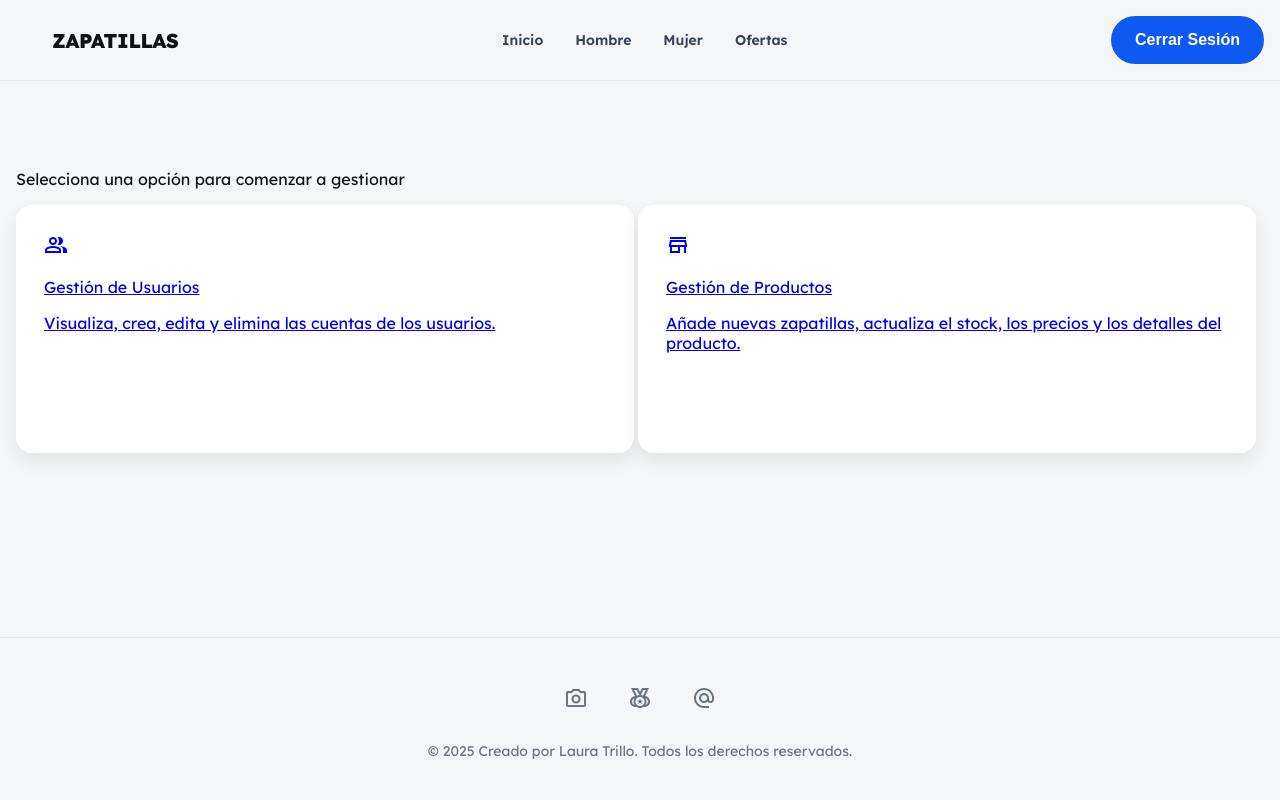
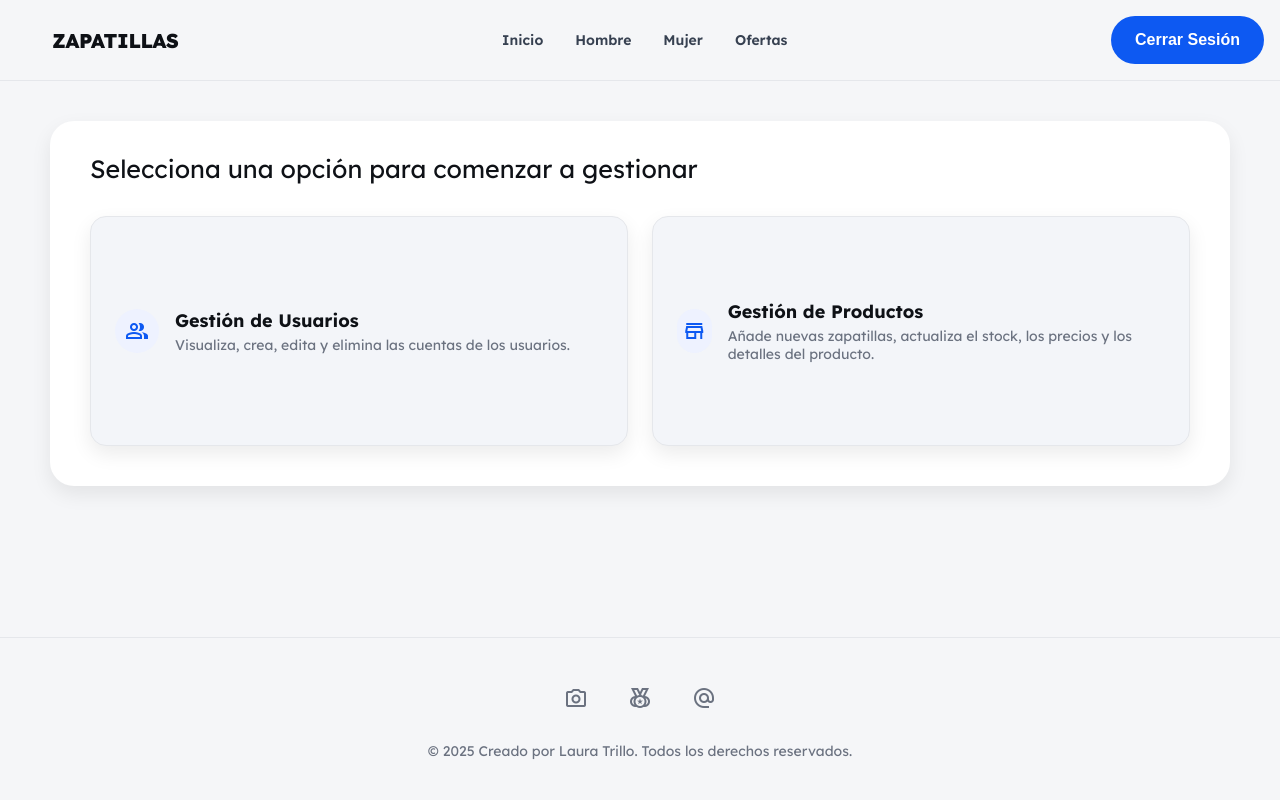
Before and after one commit to Laura-tb/shoe_store, a PHP site: page /clases_desarrollo_servidor/admin.php in a window 1280 px wide. Run offline with PHP 8.4, Linux system fonts and the light colour scheme; the visitor is signed in with stand-in values (Sample User, id 1).

Commit message:
Estilos de página admin.php y de tabla gestión usuarios

```diff
--- a/app/views/UserView.php
+++ b/app/views/UserView.php
@@ -22,6 +22,8 @@
 
         <main>
             <section class="hero">
+                <a href="admin.php">Volver</a>
+
                 <h1>Gestión de Usuarios</h1>
                 <div>
                     <a href="users_create.php">Crear usuario</a>
@@ -37,6 +39,7 @@
                                 <th>CONTRASEÑA</th>
                                 <th>ROL</th>
                                 <th>FECHA CREACIÓN</th>
+                                <th>ACCIONES</th>
                             </tr>
                         </thead>
                         <tbody>
--- a/public/admin.php
+++ b/public/admin.php
@@ -21,44 +21,45 @@
         include('../app/views/layout/navigation.php');
         ?>
 
-        <main>
-            <section class="hero">
-                <div class="container">
+        <main class="admin-main">
+            <section class="admin-panel">
 
-                    <div class="hero-text">
+                    <div class="admin-header-text">
                         <p>
                             Selecciona una opción para comenzar a gestionar
                         </p>
                     </div>
-                    <!-- Option cards -->
-                    <div class="options-card">
-                        <div class="card">
+
+                    <!-- Cards -->
+                    <div class="admin-grid">
+                        <article class="card">
                             <a href="admin_users.php">
-                                <div>
+                                <div class="admin-card-icon">
                                     <span class="material-symbols-outlined text-3xl">group</span>
                                 </div>
-                                <div>
-                                    <p>Gestión de Usuarios</p>
+                                <div class="admin-card-body">
+                                    <h2>Gestión de Usuarios</h2>
                                     <p>Visualiza, crea, edita y elimina las cuentas de los usuarios.</p>
                                 </div>
                             </a>
-                        </div>
-                        <div class="card">
+                        </article>
+
+                        <article class="card">
                             <a href="#">
-                                <div>
+                                <div class="admin-card-icon">
                                     <span class="material-symbols-outlined text-3xl">store</span>
                                 </div>
-                                <div>
-                                    <p>Gestión de Productos</p>
+                                <div class="admin-card-body">
+                                    <h2>Gestión de Productos</h2>
                                     <p>Añade nuevas zapatillas, actualiza el stock, los precios y los detalles del
                                         producto.
                                     </p>
                                 </div>
                             </a>
-                        </div>
+                        </article>
                     </div>
 
-                </div>
+
             </section>
         </main>
 
--- a/public/css/styles.css
+++ b/public/css/styles.css
@@ -4,6 +4,7 @@
     --ink: #0e1116;
     --muted: #6b7280;
     --card: #ffffff;
+    --card_admin: #dbdee4;
     --shadow: 0 8px 20px rgba(0, 0, 0, .08);
     --radius: 16px;
     --radius-lg: 24px;
@@ -394,39 +395,257 @@
     min-height: 192px;
 }
 
-/*TABLA GESTIÓN DE USUARIOS */
+
+/* -------- PÁGINA ADMIN -------- */
+
+body.admin {
+    background: #d4d7dd;
+}
+
+/* Panel central blanco con sombra */
+.admin-main {
+    padding: 40px 16px;
+}
+
+.admin-panel {
+    max-width: 1100px;
+    margin: 0 auto;
+    padding: 32px 40px 40px;
+    background: var(--card);
+    border-radius: var(--radius-lg);
+    box-shadow: var(--shadow);
+}
+
+/* Cabecera de bienvenida */
+.admin-header-text p {
+    margin: 0 0 8px;
+    font-size: 25px;
+    font-weight: 400;
+}
+
+/* Grid de tarjetas */
+.admin-grid {
+    margin-top: 32px;
+    display: grid;
+    grid-template-columns: repeat(auto-fit, minmax(260px, 1fr));
+    gap: 24px;
+}
+
+/* Cards */
+.admin .card {
+    min-height: 180px;
+    display: flex;
+    align-items: flex-start;
+    gap: 16px;
+    background: var(--card);
+    border-radius: var(--radius);
+    box-shadow: var(--shadow);
+    padding: 24px;
+    border: 1px solid #e5e7eb;
+    cursor: pointer;
+    transition: transform .15s ease, box-shadow .15s ease, border-color .15s ease;
+}
+
+.admin .card:hover {
+    transform: translateY(-2px);
+    border-color: var(--primary);
+    box-shadow: 0 16px 35px rgba(0, 0, 0, 0.08);
+}
+
+/* Icono redondo de la tarjeta */
+.admin-card-icon {
+    width: 44px;
+    height: 44px;
+    border-radius: 999px;
+    display: flex;
+    align-items: center;
+    justify-content: center;
+    background: #eef2ff;
+    color: var(--primary);
+    font-size: 24px; /* material-symbols */
+}
+
+/* Textos de la tarjeta */
+.admin-card-body h2 {
+    margin: 0 0 4px;
+    font-size: 18px;
+    font-weight: 700;
+}
+
+.admin-card-body p {
+    margin: 0;
+    color: var(--muted);
+    font-size: 14px;
+}
+/* -------- ENLACES DENTRO DE CARDS -------- */
+
+.admin-grid .card a {
+    display: flex;
+    align-items: center;
+    justify-content: flex-start;
+    gap: 16px;
+    width: 100%;
+    height: 100%;
+    text-decoration: none;
+    color: inherit;
+}
+
+/* Para que el hover funcione aunque el mouse esté sobre el <a> */
+.admin-grid .card:hover a h2 {
+    color: var(--primary);
+}
+
+.admin-grid .card a h2 {
+    transition: color .2s ease;
+}
+
+.admin-grid .card {
+    cursor: pointer;
+    width: auto;
+    background-color: #f3f5f9;
+}
+
+/* Quitar subrayado al pasar el ratón */
+.admin-grid .card a:hover {
+    text-decoration: none;
+}
+
+
+
+/* Responsive */
+@media (max-width: 640px) {
+    .admin-panel {
+        padding: 24px 20px 28px;
+    }
+
+    .admin-header-text h1 {
+        font-size: 24px;
+    }
+}
+
+
+
+
+/* ---------- MAIN GESTIÓN DE USUARIOS ---------- */
+
+.admin_users main {
+    padding: 40px 16px 60px;
+    display: flex;
+    justify-content: center;
+}
+
+.admin_users .hero {
+    width: 100%;
+    background: var(--card);
+    border-radius: var(--radius-lg);
+    box-shadow: var(--shadow);
+    padding: 32px 40px 40px;
+}
+
+.admin_users .hero h1 {
+    margin: 0 0 40px;
+    text-align: center;
+    font-size: 28px;
+    font-weight: 800;
+}
+
+/* enlace “Crear usuario” */
+.admin_users .hero > div:first-of-type {
+    margin-bottom: 3%;
+}
+
+.admin_users .hero a  {
+    font-size: 14px;
+    text-decoration: none;
+    color: var(--primary);
+    font-weight: 600;
+}
+
+.admin_users .hero a:hover {
+    text-decoration: underline;
+}
+
+/* contenedor tabla */
+.admin_users .hero .container {
+    margin-top: 8px;
+    padding: 0;
+}
+
+/* ---------- TABLA DE USUARIOS ---------- */
+
 .user-table {
     width: 100%;
     border-collapse: collapse;
     font-size: 14px;
 }
 
-.user-table th,
-.user-table td {
-    border: 1px solid #ddd;
-    padding: 8px 10px;
-    text-align: center;
+/* cabecera */
+.user-table thead {
+    background-color: #f9fafb;
 }
 
+.user-table th {
+    padding: 12px 16px;
+    text-align: left;
+    font-size: 11px;
+    text-transform: uppercase;
+    letter-spacing: 0.06em;
+    color: var(--muted);
+    border-bottom: 1px solid #e5e7eb;
+}
+
+/* filas */
 .user-table td {
+    padding: 10px 16px;
+    text-align: left;
+    border-bottom: 1px solid #f1f5f9;
+}
+
+.user-table tr:nth-child(even) {
+    background-color: #fcfdff;
+}
+
+.user-table tr:hover {
+    background-color: #eff6ff;
+}
+
+/* columna acciones */
+.user-table td:last-child {
+    white-space: nowrap;
     text-align: left;
 }
 
-.user-table thead {
-    background-color: #f4f4f4;
+.user-table td:last-child a {
+    font-size: 13px;
+    text-decoration: none;
+    font-weight: 600;
 }
 
-.user-table tr:nth-child(even) {
-    background-color: #fafafa;
+.user-table td:last-child a:first-child {
+    color: var(--primary); /* Editar */
+    margin-right: 23%;
 }
 
-.user-table tr:hover {
-    background-color: #f1f1f1;
+.user-table td:last-child a:last-child {
+    color: #ef4444; /* Eliminar */
 }
 
-.user-table button {
-    margin-right: 5px;
-    padding: 4px 8px;
-    font-size: 12px;
-    cursor: pointer;
+.user-table td:last-child a:hover {
+    text-decoration: underline;
 }
+
+/* responsive */
+@media (max-width: 768px) {
+    .admin_users .hero {
+        padding: 24px 20px 28px;
+    }
+
+    .user-table {
+        font-size: 13px;
+    }
+
+    .user-table th,
+    .user-table td {
+        padding: 8px 10px;
+    }
+}
```
